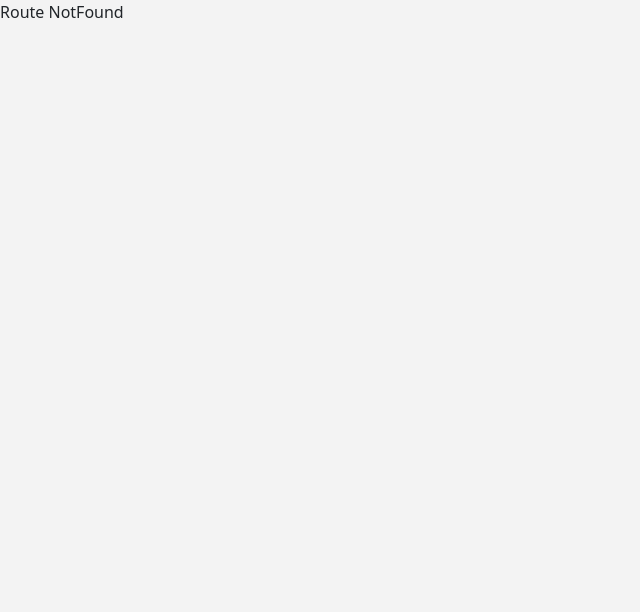
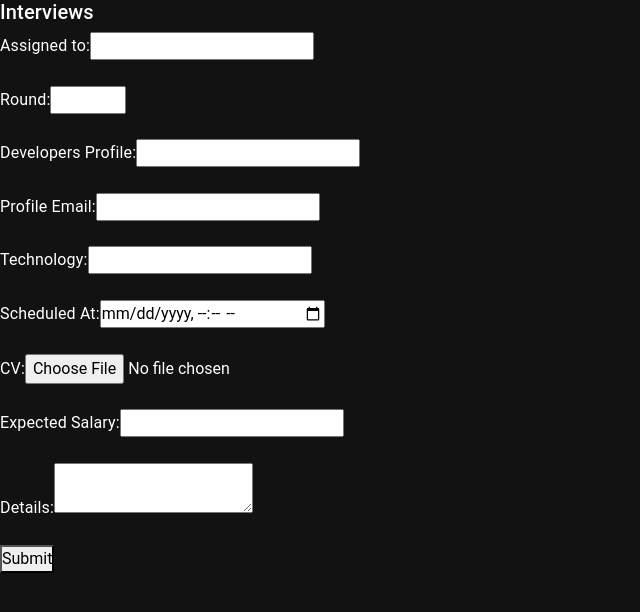
Before and after one commit to developerabhijeet/portal-management, a React (Create React App) app in the folder frontend/: page /interview in a window 1280 px wide. Shown: the top 612 px of the page, without its empty margins (0-640 px from the left). Built offline with nearby package versions, Linux system fonts and the light colour scheme.

Commit message:
[#16] Create Form with dark theme

```diff
--- a/frontend/src/App.jsx
+++ b/frontend/src/App.jsx
@@ -10,6 +10,7 @@ import Dashboard from "./components/Attendance/pages/Dashboard";
 import NotFound from "./components/notFound/NotFound";
 import ForgotPassword from "./components/Auth/Forgot_Password.jsx/ForgotPassword";
 import Signup from "./components/Auth/signup/signup";
+import InterviewCalls from "./components/Attendance/pages/Interview_Calls";
 
 function App() {
   const role = localStorage.getItem("role");
@@ -30,6 +31,7 @@ function App() {
           <Route path="/forgot-password" element={<ForgotPassword />} />
           {role === "admin" && <Route path="/Signup" element={<Signup />} />}
           <Route path="*" element={<NotFound />} />
+          <Route path="/interview"  element={<InterviewCalls />}/>
         </Routes>
       </Router>
     </>
--- a/frontend/src/components/Attendance/Header/Header.jsx
+++ b/frontend/src/components/Attendance/Header/Header.jsx
@@ -53,6 +53,9 @@ const Header = () => {
                 </NavDropdown.Item>
                 <NavDropdown.Item>
                   <Link to="/tests">Tests</Link>
+                </NavDropdown.Item>
+                <NavDropdown.Item>
+                  <Link to="/interview">Create</Link>
                 </NavDropdown.Item>
               </NavDropdown>
               <NavDropdown title="Project" id="basic-nav-dropdown">
--- /dev/null
+++ b/frontend/src/components/Attendance/pages/Interview_Calls.jsx
@@ -0,0 +1,181 @@
+import React from "react";
+import { useFormik } from "formik";
+import moment from 'moment'
+import "../../../index.css"
+import * as Yup from "yup"
+import {ThemeProvider,createTheme} from '@mui/material/styles';
+import CssBaseline from '@mui/material/CssBaseline';
+
+const darkTheme = createTheme({
+  palette: {
+    mode: 'dark',
+  },
+})
+
+const InterviewCalls = () => {
+  const countryValidationSchema = Yup.object({
+    country:Yup.object().shape({
+      value:Yup.string().required(),
+      label:Yup.string().required()
+    })
+  })
+
+  const validationSchema = Yup.object({
+    name: Yup.string().required(),
+    round: Yup.number().required(),
+    Dev_Profile: Yup.string().required(),
+    email: Yup.string().email().required(),
+    country: countryValidationSchema,
+    technology:Yup.string().required(),
+    time:Yup.date().required(),
+    CV:Yup.mixed().required(),
+    salary:Yup.string().required(),
+    salary: Yup.string()
+    .required("Expected Salary is required")
+    .matches(/^\$\d+\sUSD\/Month$/, "Invalid salary format. Use $X USD/Month"),
+    details:Yup.string().required()
+  })
+  const formik = useFormik({
+    initialValues: {
+      name: "",
+      round: null,
+      Dev_Profile:"",
+      email:"",
+      country: null,
+      technology:"",
+      time:"",
+      CV:null,
+      salary:"",
+      details:"",
+    },
+    validationSchema: validationSchema,
+    onSubmit: (values) => {
+      const formattedTime = moment(values.time).format("DD-MMM-YYYY hh:mm A");
+      values.time = formattedTime;
+      console.log("formValues", values);
+    },
+  });
+
+  return (
+    <>
+    <ThemeProvider theme={darkTheme} >
+      <CssBaseline />
+      <h5>Interviews</h5>
+      <div className="fieldStyle">
+        <form onSubmit={formik.handleSubmit}>
+          <div className="fieldStyle">
+          <label htmlFor="name">Assigned to:</label>
+          <input
+            type="text"
+            id="name"
+            name="name"
+            value={formik.values.name}
+            onChange={formik.handleChange}
+          />
+          {formik.touched.name && formik.errors.name ? (
+            <span className='text-red-400'>{formik.errors.name}</span>
+          ): null}
+         </div>
+         <div className="fieldStyle">
+          <label htmlFor="round">Round:</label>
+          <input
+            min={1}
+          max={10}
+            type="number"
+            id="round"
+            name="round"
+            value={formik.values.number}
+            onChange={formik.handleChange}
+          />
+          {formik.touched.round && formik.errors.round ? (
+            <span>{formik.errors.round}</span>
+          ) : null}
+          </div>
+          <div className="fieldStyle">
+          <label htmlFor="profile">Developers Profile:</label>
+          <input type="text"  name="Dev_Profile" id="profile" value={formik.values.Dev_Profile}  onChange={formik.handleChange}/>
+          {formik.touched.Dev_Profile && formik.errors.Dev_Profile ? (
+            <span>{formik.errors.Dev_Profile}</span>
+          ): null}
+          </div>
+
+          <div className="fieldStyle">
+          <label htmlFor="email">Profile Email:</label>
+          <input type="email" id="email" value={formik.values.email} onChange={formik.handleChange} />
+          {formik.touched.email && formik.errors.email ? (
+            <span>{formik.errors.email}</span>
+          ): null}
+          </div>
+        {/* <div className="fieldStyle">
+        <label htmlFor="country">Country:</label>
+        <div>{formik.values.country ? formik.values.country.label : ''}</div>
+        <SelectCom
+          value={formik.values.country}
+          onChange={(selectedOption) => {
+            formik.setFieldValue("country", selectedOption);
+          }}
+          onBlur={() => {
+            formik.setFieldTouched("country", true);
+          }}
+        />
+        {formik.touched.country && formik.errors.country ? (
+          <span>{formik.errors.country}</span>
+        ) : null}
+       </div> */}
+        <div className="fieldStyle">
+          <label htmlFor="tech">Technology:</label>
+          <input type="text" id="tech"  name="technology" value={formik.values.technology} onChange={formik.handleChange}/>
+          {formik.touched.technology && formik.errors.technology ? (
+            <span>{formik.errors.technology}</span>
+          ): null}
+          </div>
+
+          <div className="fieldStyle">
+            <label htmlFor="time">Scheduled At:</label>
+            <input
+              type="datetime-local"
+              id="time"
+              name="time"
+              value={formik.values.time}
+              onChange={formik.handleChange}
+            />
+            {formik.touched.time && formik.errors.time ? (
+            <span>{formik.errors.time}</span>
+          ): null}
+          </div>
+          <div className="fieldStyle">
+          <label htmlFor="cv" >CV:</label>
+          <input id="cv" type="file"
+          onChange={(e) => {
+            formik.setFieldValue("CV",e.currentTarget.files[0])
+          }}
+          />
+           {formik.touched.CV && formik.errors.CV ? (
+            <span>{formik.errors.CV}</span>
+          ): null}
+          </div>
+
+          <div className="fieldStyle">
+          <label htmlFor="salary">Expected Salary:</label>
+          <input id="salary" type="text" onChange={formik.handleChange} />
+          {formik.touched.salary && formik.errors.salary ? (
+            <span>{formik.errors.salary}</span>
+          ): null}
+          </div>
+
+          <div className="fieldStyle">
+          <label htmlFor="details">Details:</label>
+          <textarea id="details" type="text" name="details" value={formik.values.details} onChange={formik.handleChange}/>
+          {formik.touched.details && formik.errors.details ? (
+            <span>{formik.errors.details}</span>
+          ) : null}
+         </div>
+          <button type="submit">Submit</button>
+         </form>
+      </div>
+      </ThemeProvider>
+    </>
+
+  );
+};
+export default InterviewCalls;
--- a/frontend/src/index.css
+++ b/frontend/src/index.css
@@ -0,0 +1,3 @@
+.fieldStyle{
+  margin-bottom: 2%;
+}
```
Also changed, not shown: frontend/package.json (+6 -1 lines), frontend/src/components/Attendance/pages/Country.jsx (added, +26 -0 lines), 1 other file (tests, documents, lock files or other folders).
